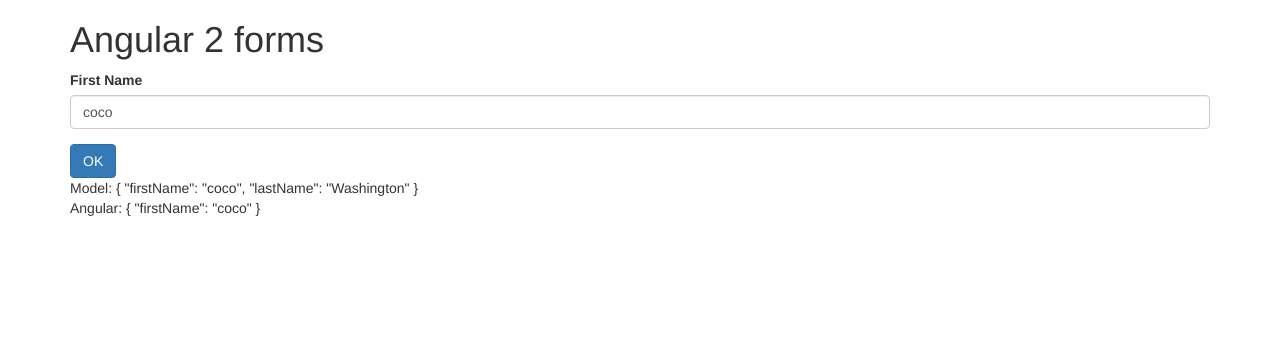
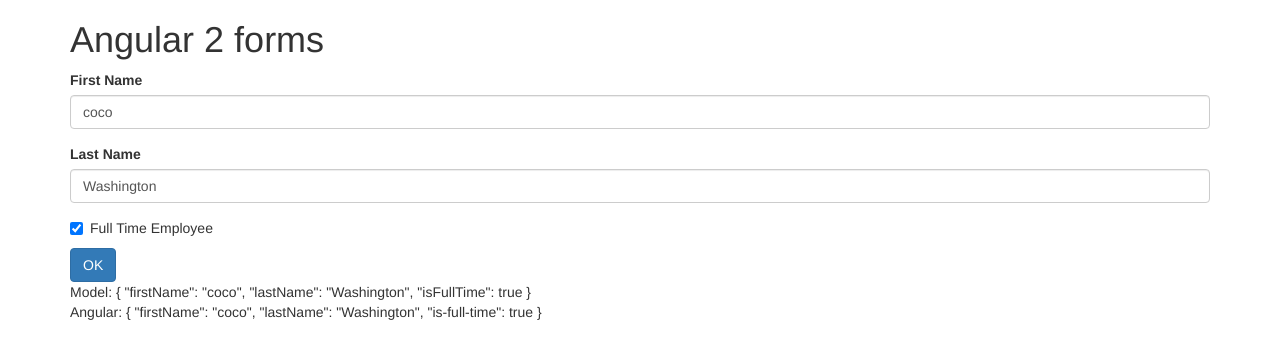
Before and after one commit to Zurc/ng2forms-templatedriven, an Angular app: page / in a window 1280 px wide. Shown: the top 358 px of the page. Built offline with nearby package versions, Linux system fonts and the light colour scheme.

Commit message:
added field isFullTime to your model and binding to checkbox

```diff
--- a/src/app/app.component.html
+++ b/src/app/app.component.html
@@ -14,22 +14,24 @@
       <!--to tell ng about a field we add a name and ngModel-->
       <!--form-control bootstrap class takes the whole width of our viewport-->
       <input class="form-control" type="text" name="firstName"
-            [ngModel]="model.firstName"
-            (ngModelChange)="firstNameToUppercase($event)">
+            [(ngModel)]="model.firstName">
     </div>
 
-    <!--<div class="form-group">
-      <label>First Name</label>
-      <input class="form-control" type="text" name="firstName" ngModel>
+    <div class="form-group">
+      <label>Last Name</label>
+      <input class="form-control" type="text" name="lastName"
+            [(ngModel)]="model.lastName">
     </div>
 
     <div class="checkbox">
       <label>
-        <input type="checkbox" name="is-full-time" ngModel>Full Time Employee
+         <!--add new field to your model-->
+        <input type="checkbox" name="is-full-time"
+              [(ngModel)]="model.isFullTime">Full Time Employee
       </label>
     </div>
 
-    <div class="radio">
+    <!--<<div class="radio">
       <label>
         <input type="radio" name="pay-type" value="w2" checked>w2
       </label>
--- a/src/app/app.component.ts
+++ b/src/app/app.component.ts
@@ -10,16 +10,18 @@ export class AppComponent {
   title = 'Angular 2 forms';
 
   languages = ['English', 'Spanish', 'Other'];
-  model = new Employee('coco', 'Washington');
+  model = new Employee('coco', 'Washington', true);
 
-  firstNameToUppercase(value: string) {
-    // check that there is a value
-    if(value.length > 0)
-      // convert the first character to uppercase and live the rest as it is
-      this.model.firstName = value.charAt(0).toUpperCase() + value.slice(1);
-    else
-      // if length is zero still assign an empty string value
-      this.model.firstName = value;
-  }
+
+
+  // firstNameToUppercase(value: string) {
+  //   // check that there is a value
+  //   if(value.length > 0)
+  //     // convert the first character to uppercase and live the rest as it is
+  //     this.model.firstName = value.charAt(0).toUpperCase() + value.slice(1);
+  //   else
+  //     // if length is zero still assign an empty string value
+  //     this.model.firstName = value;
+  // }
 
 }
--- a/src/app/models/employee.model.ts
+++ b/src/app/models/employee.model.ts
@@ -1,6 +1,7 @@
 export class Employee {
     constructor (
         public firstName: string,
-        public lastName: string
+        public lastName: string,
+        public isFullTime: boolean
     ) {}
 }
```
